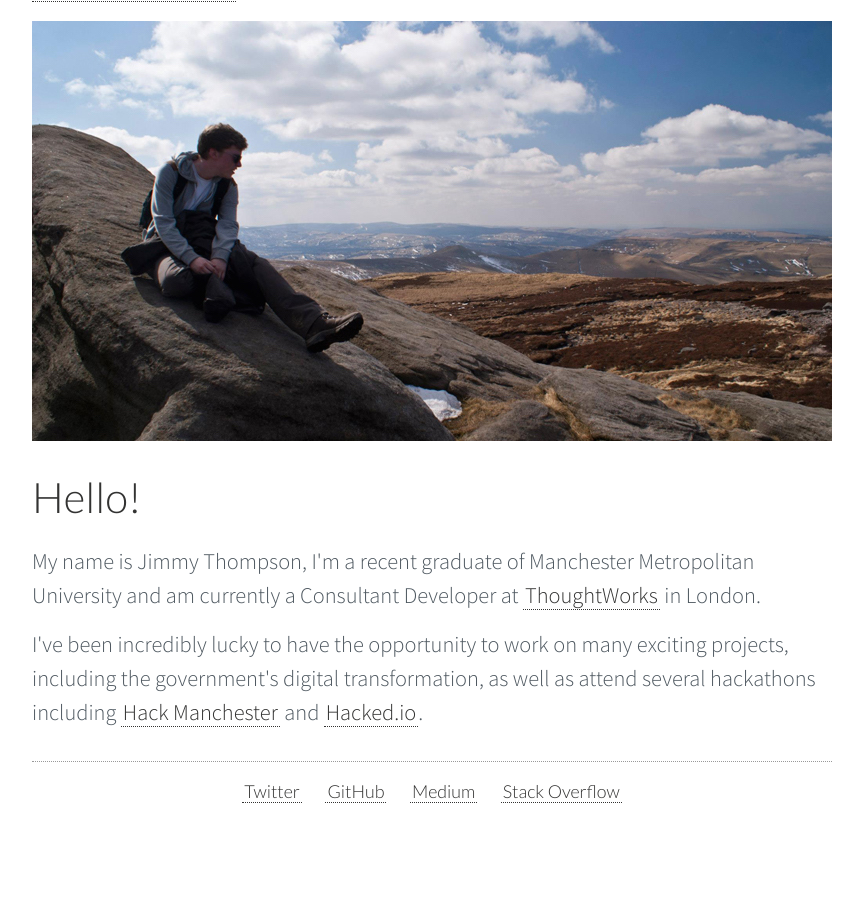
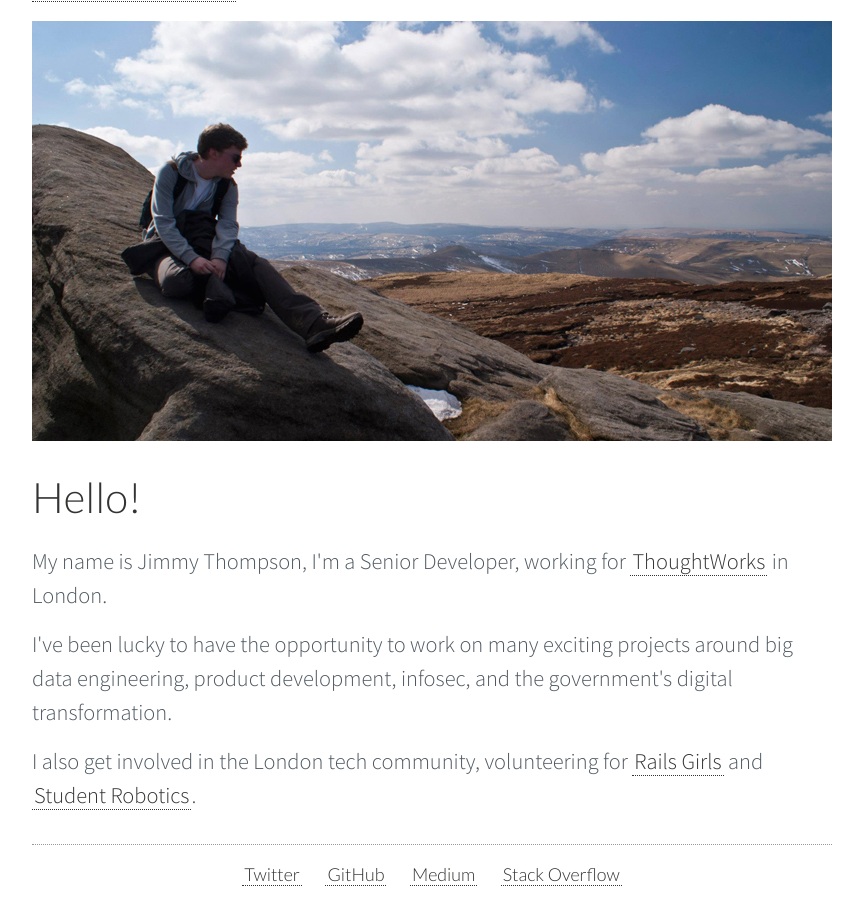
Before and after one commit to JimmyThompson/jimmythompson.co.uk, a Jekyll site: the page built from index.html, in a window 1280 px wide, cut to the strip 212-1132 px from the top of the page. Shown: the whole strip, without its empty margins (208-1071 px from the left). Built offline with Jekyll 4.4.1, drawn with Linux system fonts in a browser that asks for light colours; nearby versions of some CDN libraries; before the commit the page ends 1049 px from its top, so only the background shows below that.

Commit message:
Changed front page copy

```diff
--- a/index.html
+++ b/index.html
@@ -4,12 +4,17 @@ layout: main
 <div class="fixed-width">
   <img src="/images/masthead.jpg" alt="" />
   <h1>Hello!</h1>
-  <p>My name is Jimmy Thompson, I'm a recent graduate of Manchester
-     Metropolitan University and am currently a Consultant Developer
-     at <a href="//thoughtworks.com">ThoughtWorks</a> in London.</p>
-  <p>I've been incredibly lucky to have the opportunity to work on many
-     exciting projects, including the government's digital transformation,
-     as well as attend several hackathons including
-     <a href="//hackmanchester.com">Hack Manchester</a> and
-     <a href="//hacked.io/">Hacked.io</a>.</p>
-</div>
+  <p>
+    My name is Jimmy Thompson, I'm a Senior Developer, working for
+    <a href="//thoughtworks.com">ThoughtWorks</a> in London.</p>
+  <p>
+    I've been lucky to have the opportunity to work on many exciting projects
+    around big data engineering, product development, infosec, and the
+    government's digital transformation.
+  </p>
+  <p>
+    I also get involved in the London tech community, volunteering for
+    <a href="//railsgirls.london">Rails Girls</a> and
+    <a href="//studentrobotics.org">Student Robotics</a>.
+  </p>
+ </div>
```
